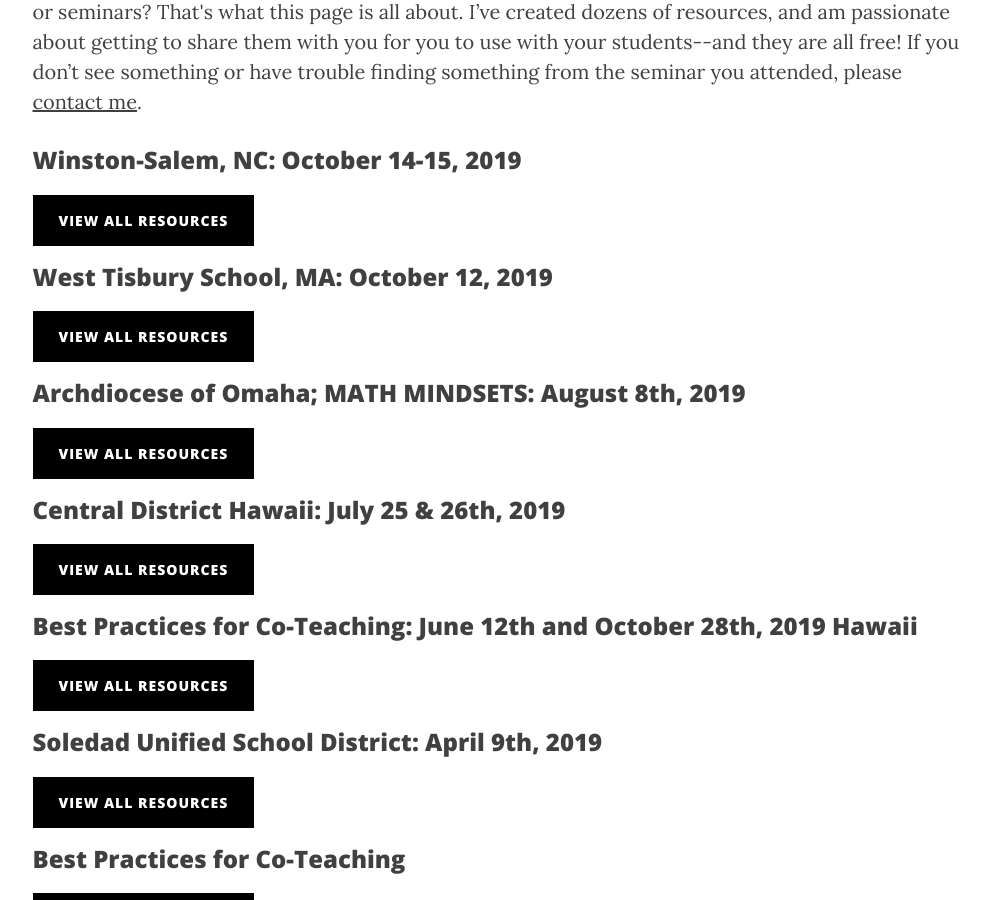
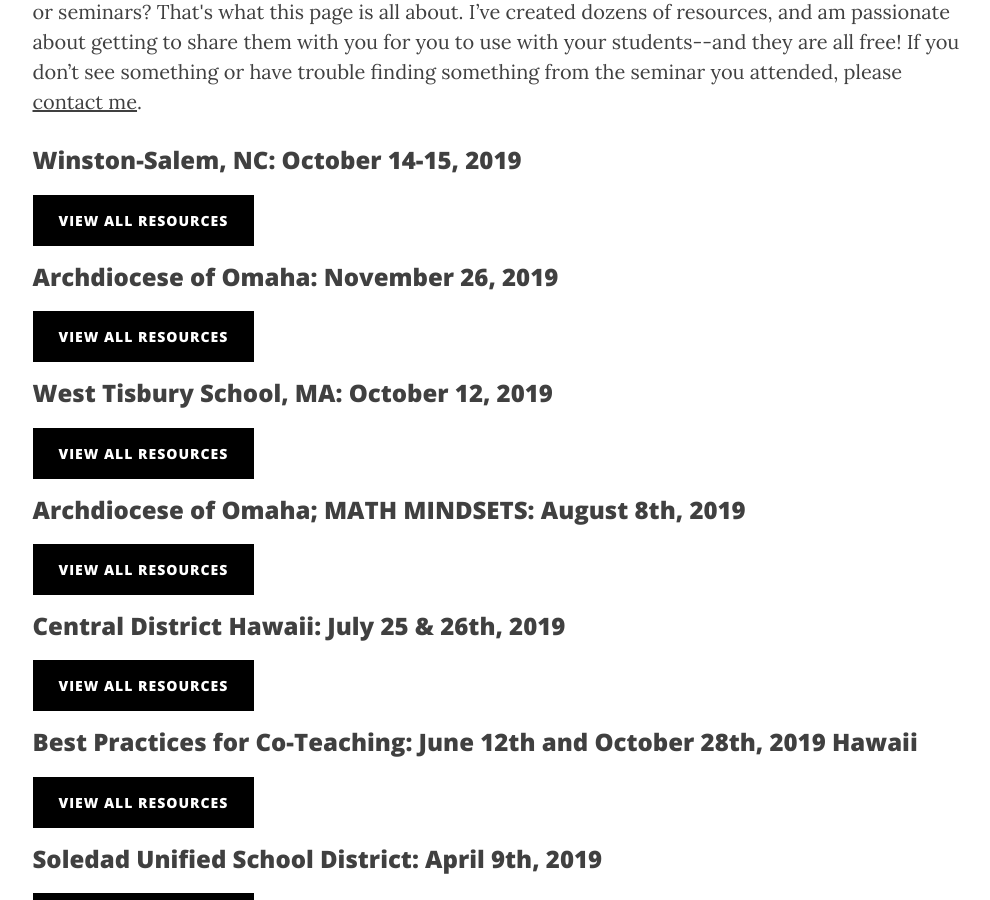
Before and after one commit to iamweswilson/clearlycat, a Jekyll site: the page built from resources.html, in a window 1280 px wide and 900 px high, scrolled down 561 px. Shown: the whole window, without its empty margins (135-1125 px from the left). Built offline with Jekyll 4.4.1, drawn with Linux system fonts in a browser that asks for light colours; nearby versions of some CDN libraries; comment, search, counter and statistics services are not loaded.

Commit message:
resources for Archdiocese of Omaha

```diff
--- a/resources.html
+++ b/resources.html
@@ -28,6 +28,12 @@ permalink: /training-resources/
                 <h3>Winston-Salem, NC: October 14-15, 2019</h3>
                 <p>
                     <a href="https://drive.google.com/drive/folders/1_wlulce-UjJJBN_-1B4OH688I4cpuc1x" class="resource-btn" target="_blank">
+                        View All Resources
+                    </a>
+                </p>
+                <h3>Archdiocese of Omaha: November 26, 2019</h3>
+                <p>
+                    <a href="https://drive.google.com/open?id=1VcshryzCt0rIGG4unI1eYBHH60CnADlc" class="resource-btn" target="_blank">
                         View All Resources
                     </a>
                 </p>
```
